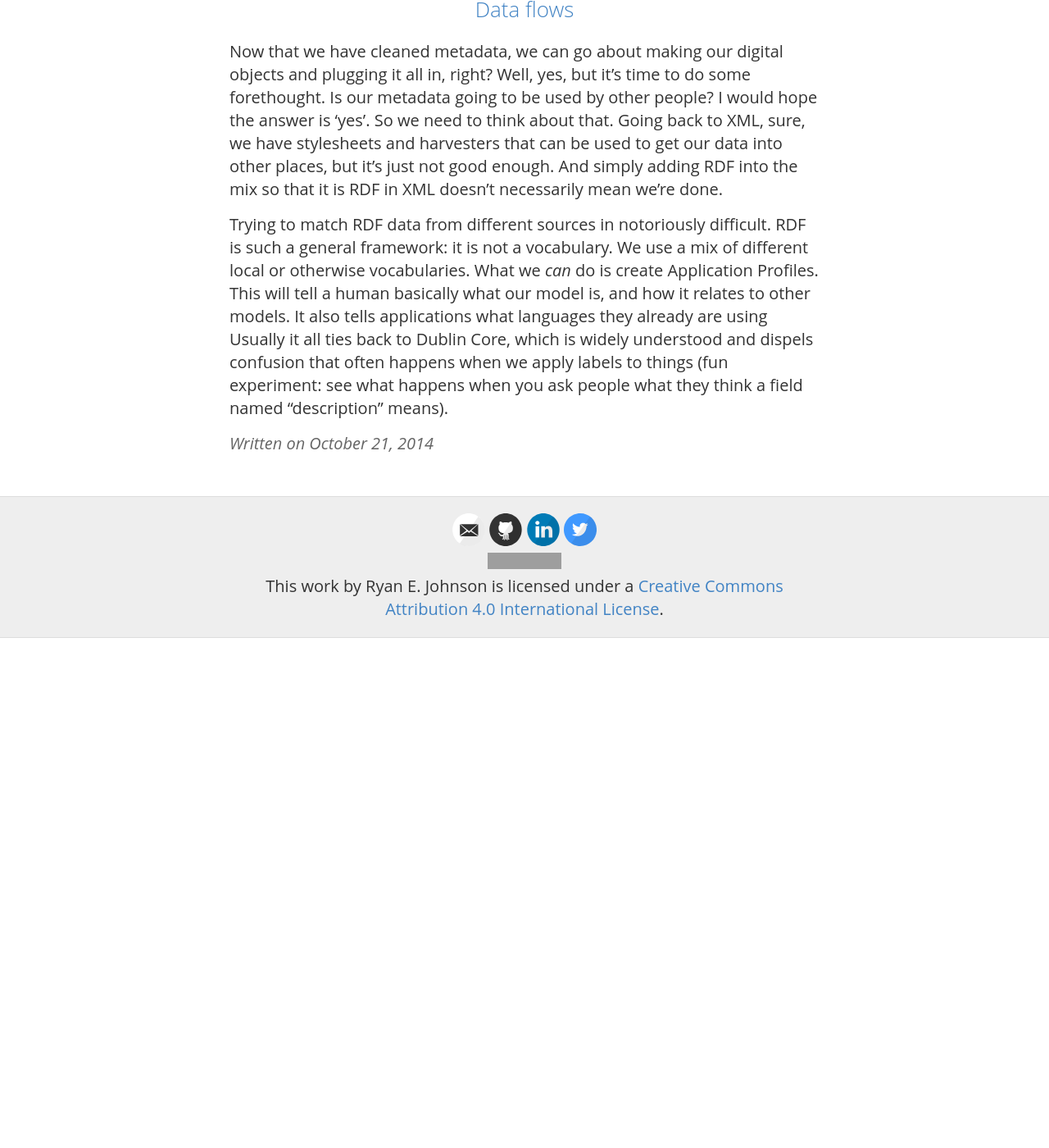
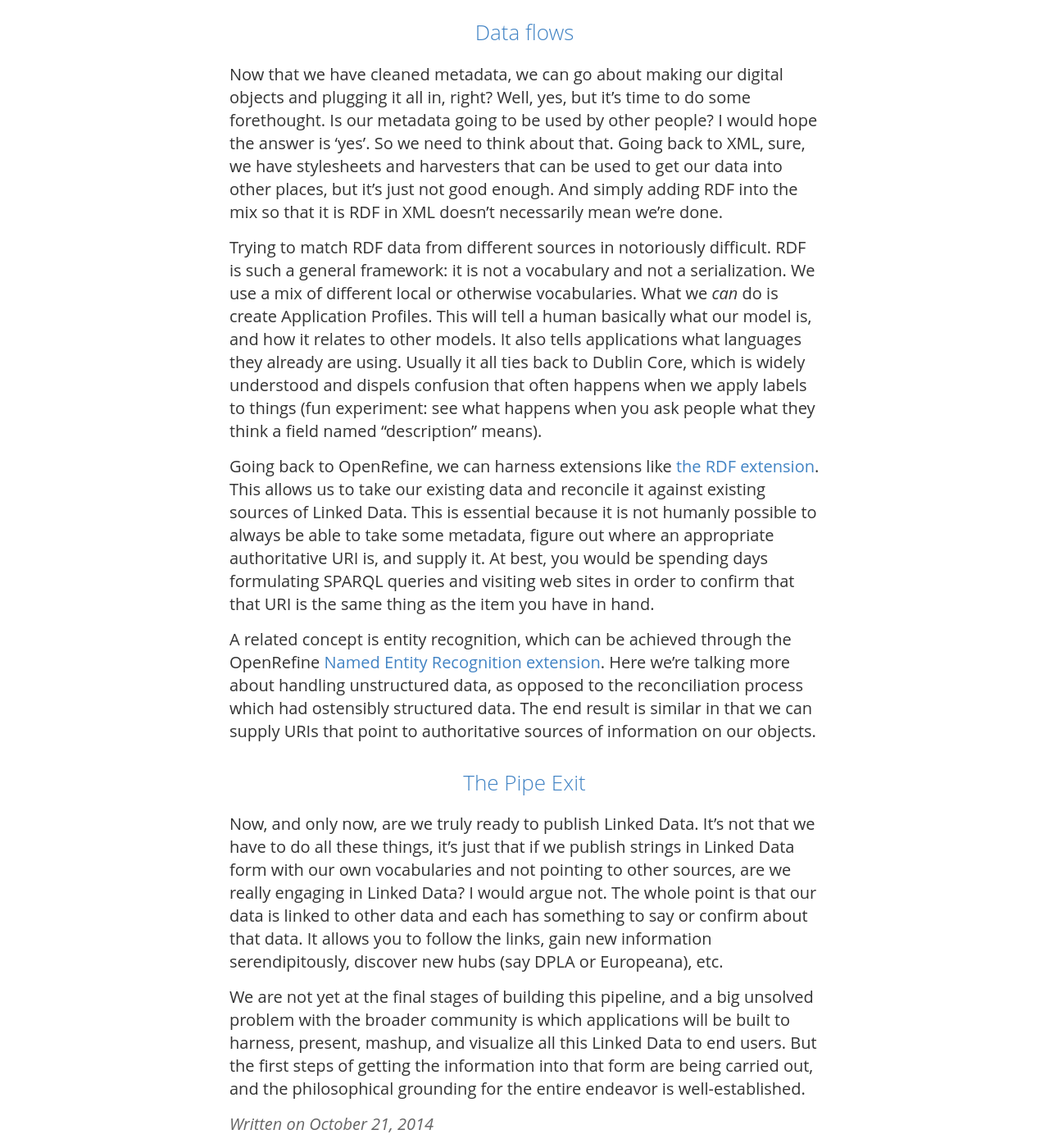
Before and after one commit to remerjohnson/remerjohnson.github.io, a Jekyll site: the page built from _posts/2014-10-21-toward-a-metadata-pipeline.md, in a window 1280 px wide and 1400 px high, scrolled down 1939 px. Shown: the whole window at 82% size. Built offline with Jekyll 4.4.1, drawn with Linux system fonts in a browser that asks for light colours; nearby versions of some CDN libraries; comment, search, counter and statistics services are not loaded; before the commit the page ends 2717 px from its top, so only the background shows below that; some of the changed text lies outside the part shown; grey boxes are pictures that could not be loaded.

Commit message:
Update 2014-10-21-toward-a-metadata-pipeline.md

```diff
--- a/_posts/2014-10-21-toward-a-metadata-pipeline.md
+++ b/_posts/2014-10-21-toward-a-metadata-pipeline.md
@@ -3,11 +3,12 @@
 title: Toward a Metadata Pipeline
 ---
 
-![Water Pipeline](http://img.photobucket.com/albums/v412/ejones6286/water-pipeline.jpg~original)
+![The metadata version of this](http://pixabay.com/static/uploads/photo/2014/10/30/23/04/pressure-water-line-509871_640.jpg)  {: .center}
+[*Source: Image CC0 Pixabay*](http://pixabay.com/static/uploads/photo/2014/10/30/23/04/pressure-water-line-509871_640.jpg)
 
 Now that I've been in my first librarian gig for almost 5 months (whoa), I've got a solid grasp on how things are done with regards to our digital repository and how metadata gets "made". I also of course bring baggage with me, both good and bad, from library school and elsewhere. This baggage contains thoughts, theories, dreams, ambitions of where I've been and where I want the metadata to go. Where the present of "how we do this now" and the baggage collide is a perhaps idealistic notion of how the whole process should work. I wanted this post to frame out that process broadly, into a blueprint or pipeline. Much of the inspiration comes from a wonderful and healthy IT department, its connections to the larger open source community (especially Hydra), and the recent DCMI Conference in Austin.
 
-The downside is that this pipeline really only works specifically for my institution. However, I hope it is broad enough to make it applicable to most small-to-midsize academic libraries. Another caveat is that this isn't a new thing I invented (it synthesizes concepts from [Free Your Metadata](freeyourmetadata.org) and [RDF Application Profiles](http://wiki.dublincore.org/index.php/RDF_Application_Profiles), merely it is a decent framework that I think should get more attention and could help many institutions jump into the modern non-MARC world, such as it is. The goal is cleaner metadata, while at the same time achieving efficiency. A side benefit is that this data will be Linked Data friendly in that it sets out to contain [strings not things](http://youtu.be/GDApdVcCQ9A?t=14m44s) and can be further enhanced any number of ways.
+The downside is that this pipeline really only works specifically for my institution. However, I hope it is broad enough to make it applicable to most small-to-midsize academic libraries. Another caveat is that this isn't a new thing I invented (it synthesizes concepts from [Free Your Metadata](freeyourmetadata.org) and [RDF Application Profiles](http://wiki.dublincore.org/index.php/RDF_Application_Profiles)), merely it is a decent framework that I think should get more attention and could help many institutions jump into the modern non-MARC world, such as it is. The goal is cleaner metadata, while at the same time achieving efficiency. A side benefit is that this data will be Linked Data friendly in that it sets out to publish [things not strings](http://youtu.be/GDApdVcCQ9A?t=14m44s) and can be enhanced any number of ways further down the pipeline.
 
 ## The opening of the pipe
 
@@ -21,4 +22,14 @@
 
 Now that we have cleaned metadata, we can go about making our digital objects and plugging it all in, right? Well, yes, but it's time to do some forethought. Is our metadata going to be used by other people? I would hope the answer is 'yes'. So we need to think about that. Going back to XML, sure, we have stylesheets and harvesters that can be used to get our data into other places, but it's just not good enough. And simply adding RDF into the mix so that it is RDF in XML doesn't necessarily mean we're done.
 
-Trying to match RDF data from different sources in notoriously difficult. RDF is such a general framework: it is not a vocabulary. We use a mix of different local or otherwise vocabularies. What we *can* do is create Application Profiles. This will tell a human basically what our model is, and how it relates to other models. It also tells applications what languages they already are using  Usually it all ties back to Dublin Core, which is widely understood and dispels confusion that often happens when we apply labels to things (fun experiment: see what happens when you ask people what they think a field named "description" means).
+Trying to match RDF data from different sources in notoriously difficult. RDF is such a general framework: it is not a vocabulary and not a serialization. We use a mix of different local or otherwise vocabularies. What we *can* do is create Application Profiles. This will tell a human basically what our model is, and how it relates to other models. It also tells applications what languages they already are using. Usually it all ties back to Dublin Core, which is widely understood and dispels confusion that often happens when we apply labels to things (fun experiment: see what happens when you ask people what they think a field named "description" means).
+
+Going back to OpenRefine, we can harness extensions like [the RDF extension](http://refine.deri.ie/). This allows us to take our existing data and reconcile it against existing sources of Linked Data. This is essential because it is not humanly possible to always be able to take some metadata, figure out where an appropriate authoritative URI is, and supply it. At best, you would be spending days formulating SPARQL queries and visiting web sites in order to confirm that that URI is the same thing as the item you have in hand.
+
+A related concept is entity recognition, which can be achieved through the OpenRefine [Named Entity Recognition extension](http://software.freeyourmetadata.org/ner-extension/). Here we're talking more about handling unstructured data, as opposed to the reconciliation process which had ostensibly structured data. The end result is similar in that we can supply URIs that point to authoritative sources of information on our objects.
+
+## The Pipe Exit
+
+Now, and only now, are we truly ready to publish Linked Data. It's not that we have to do all these things, it's just that if we publish strings in Linked Data form with our own vocabularies and not pointing to other sources, are we really engaging in Linked Data? I would argue not. The whole point is that our data is linked to other data and each has something to say or confirm about that data. It allows you to follow the links, gain new information serendipitously, discover new hubs (say DPLA or Europeana), etc.
+
+We are not yet at the final stages of building this pipeline, and a big unsolved problem with the broader community is which applications will be built to harness, present, mashup, and visualize all this Linked Data to end users. But the first steps of getting the information into that form are being carried out, and the philosophical grounding for the entire endeavor is well-established.
```
